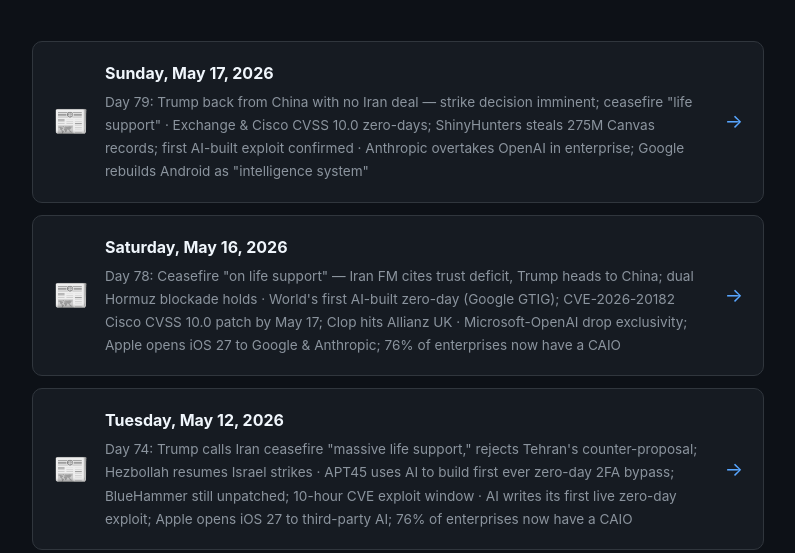
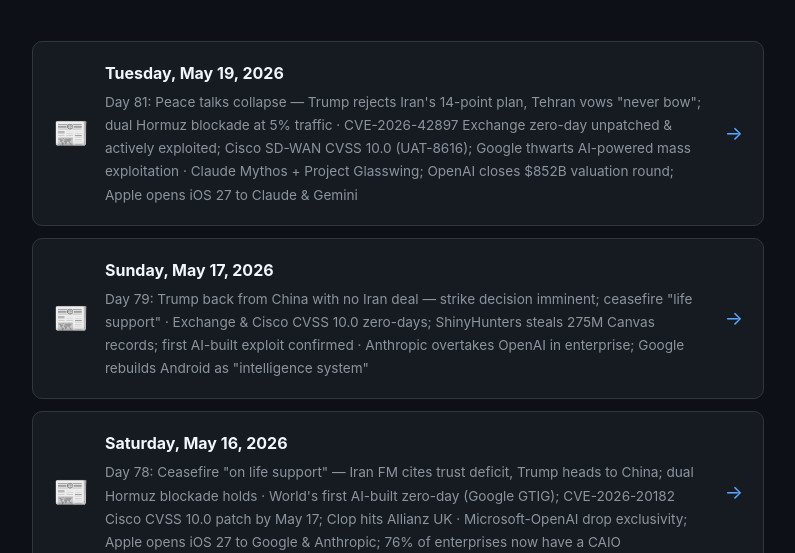
Before and after one commit to georgesdem-dev/daily-briefings, a plain HTML site: page index.html in a window 1280 px wide. Shown: the part 247-800 px from the top of the page, without its empty margins (242-1037 px from the left). Drawn offline with Linux system fonts and the light colour scheme.

Commit message:
Add briefing index.html

```diff
--- a/index.html
+++ b/index.html
@@ -64,6 +64,16 @@
   </div>
 
   <ul class="briefing-list">
+    <li>
+      <a class="briefing-item" href="briefing-2026-05-19.html">
+        <div class="briefing-icon">📰</div>
+        <div class="briefing-info">
+          <div class="briefing-date">Tuesday, May 19, 2026</div>
+          <div class="briefing-summary">Day 81: Peace talks collapse — Trump rejects Iran's 14-point plan, Tehran vows "never bow"; dual Hormuz blockade at 5% traffic · CVE-2026-42897 Exchange zero-day unpatched & actively exploited; Cisco SD-WAN CVSS 10.0 (UAT-8616); Google thwarts AI-powered mass exploitation · Claude Mythos + Project Glasswing; OpenAI closes $852B valuation round; Apple opens iOS 27 to Claude &amp; Gemini</div>
+        </div>
+        <div class="briefing-arrow">→</div>
+      </a>
+    </li>
     <li>
       <a class="briefing-item" href="briefing-2026-05-17.html">
         <div class="briefing-icon">📰</div>
```
